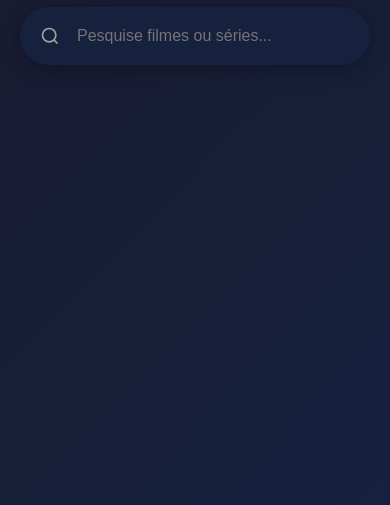
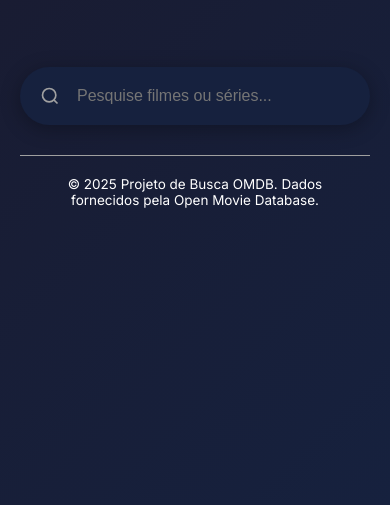
Before and after one commit to Mraimundo/movies-search-engene, a plain HTML site: page index.html in a window 390 px wide. Shown: the part 339-844 px from the top of the page. Drawn offline with Linux system fonts and the light colour scheme.

Commit message:
feat: :sparkles: add footer and improve mobile responsiveness

```diff
--- a/index.html
+++ b/index.html
@@ -102,5 +102,12 @@
         </div>
       </main>
     </section>
+
+    <footer class="footer-container" aria-label="Footer navigation">
+      <p>
+        &copy; 2025 Projeto de Busca OMDB. Dados fornecidos pela Open Movie
+        Database.
+      </p>
+    </footer>
   </body>
 </html>
--- a/src/css/styles.css
+++ b/src/css/styles.css
@@ -162,6 +162,31 @@ h1 {
   transform: rotate(90deg);
 }
 
+.footer-container {
+  text-align: center;
+  padding: 20px;
+  font-size: 0.9rem;
+  color: var(--text-light);
+  border-top: 1px solid var(--text-gray);
+  margin-top: 30px;
+}
+
+@media (max-width: 768px) {
+  header {
+    margin-bottom: 30px;
+  }
+
+  .main-section__container {
+    margin-bottom: 30px;
+  }
+}
+
+@media (max-width: 480px) {
+  body {
+    padding: 15px;
+  }
+}
+
 @keyframes fadeInDown {
   from {
     opacity: 0;
```
